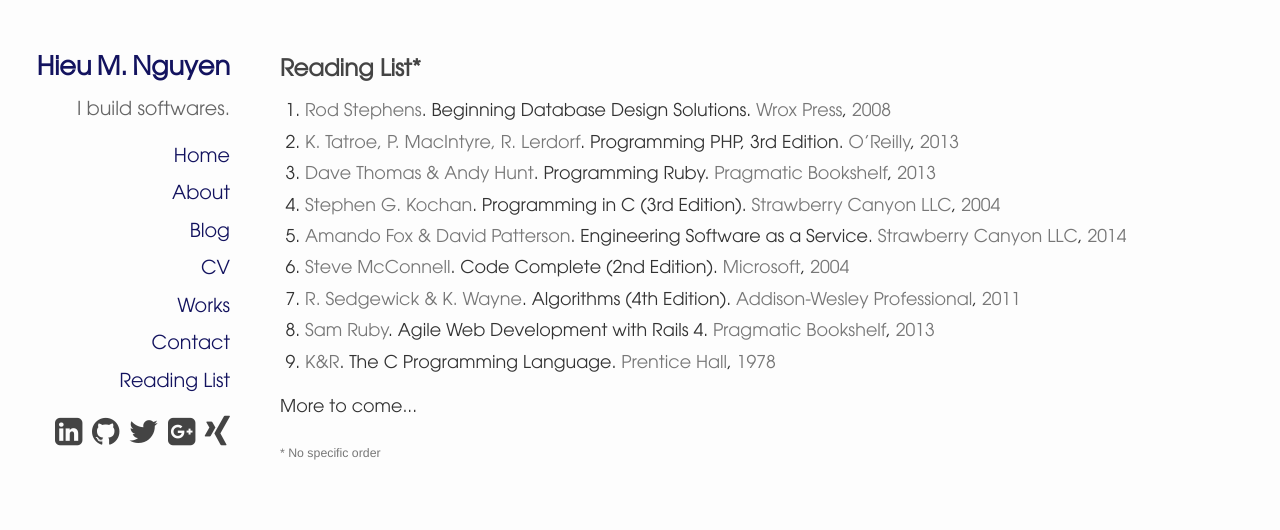
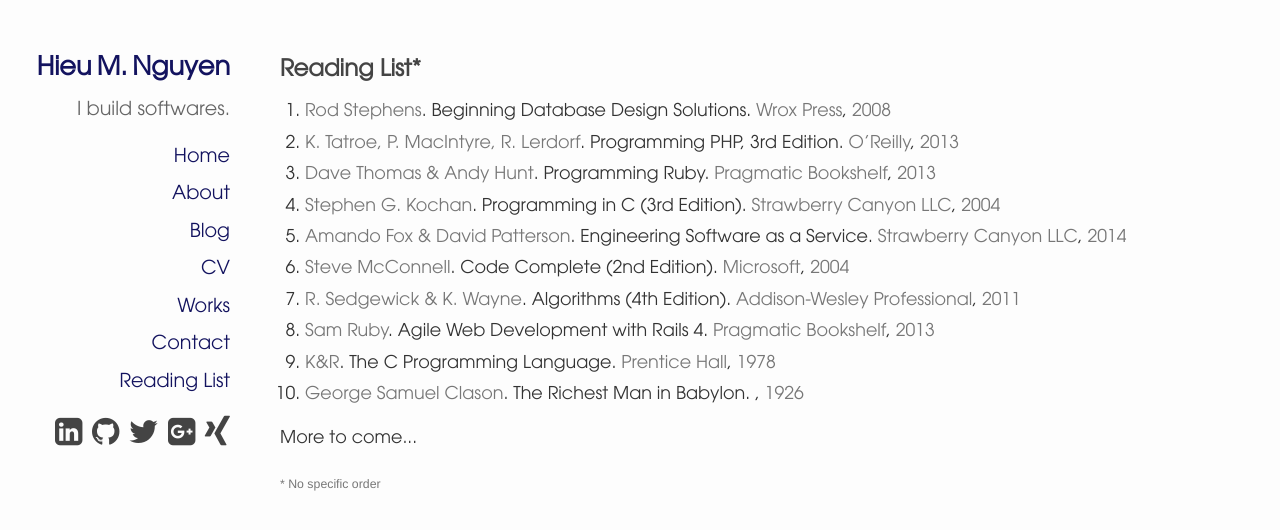
Before and after one commit to ngnmhieu/ngnmhieu.github.io, a Jekyll site: the page built from readinglist.html, in a window 1280 px wide. Shown: the top 530 px of the page. Built offline with Jekyll 4.4.1, drawn with Linux system fonts in a browser that asks for light colours; nearby versions of some CDN libraries; Markdown is read by kramdown in place of the engine named in the settings.

Commit message:
add book the richest man in babylon

```diff
--- a/_data/books.yml
+++ b/_data/books.yml
@@ -42,3 +42,7 @@
   author: K&R
   year: 1978
   publisher: Prentice Hall
+
+- title: The Richest Man in Babylon
+  author: George Samuel Clason
+  year: 1926
```
